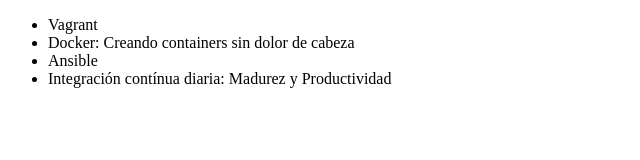
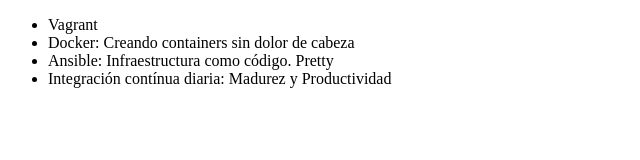
Before and after one commit to KanCan61/alura-git, a plain HTML site: page index.html in a window 1280 px wide. Shown: the whole page, without its empty margins (0-640 px from the left). Drawn offline with Linux system fonts and the light colour scheme.

Commit message:
Ultima versión del nombre del curso Ansible

```diff
--- a/index.html
+++ b/index.html
@@ -8,7 +8,7 @@
      <ul>
          <li> Vagrant </li>
          <li> Docker: Creando containers sin dolor de cabeza</li>
-         <li> Ansible </li>
+         <li> Ansible: Infraestructura como código. Pretty </li>
          <li> Integración contínua diaria: Madurez y Productividad</li>
      </ul>
 </body>
```
